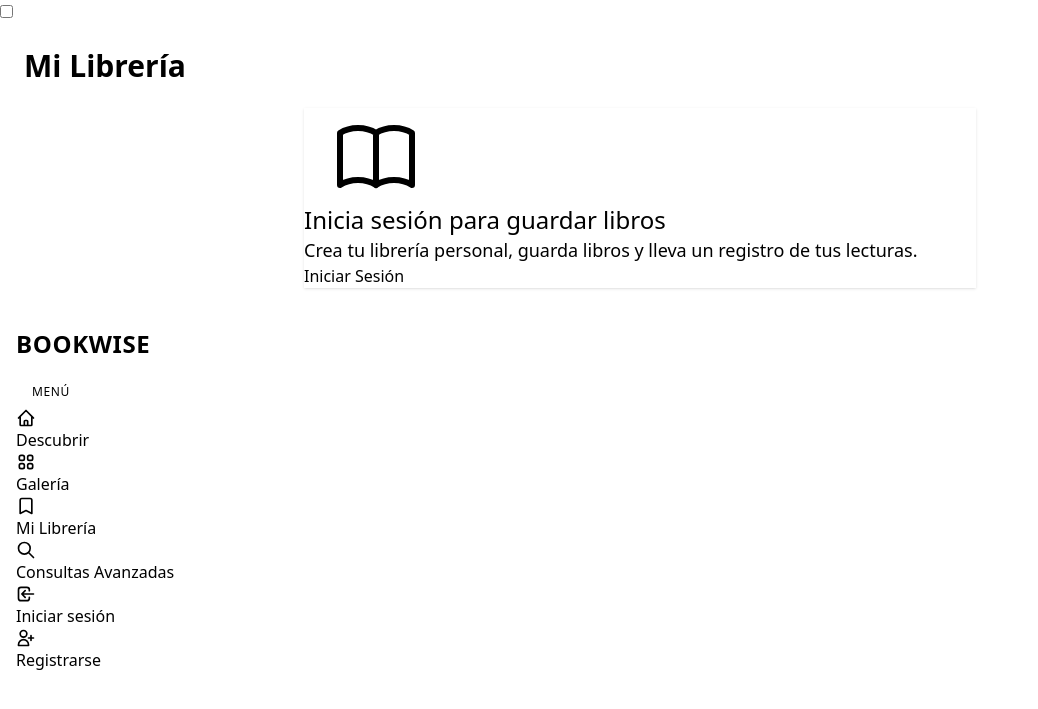
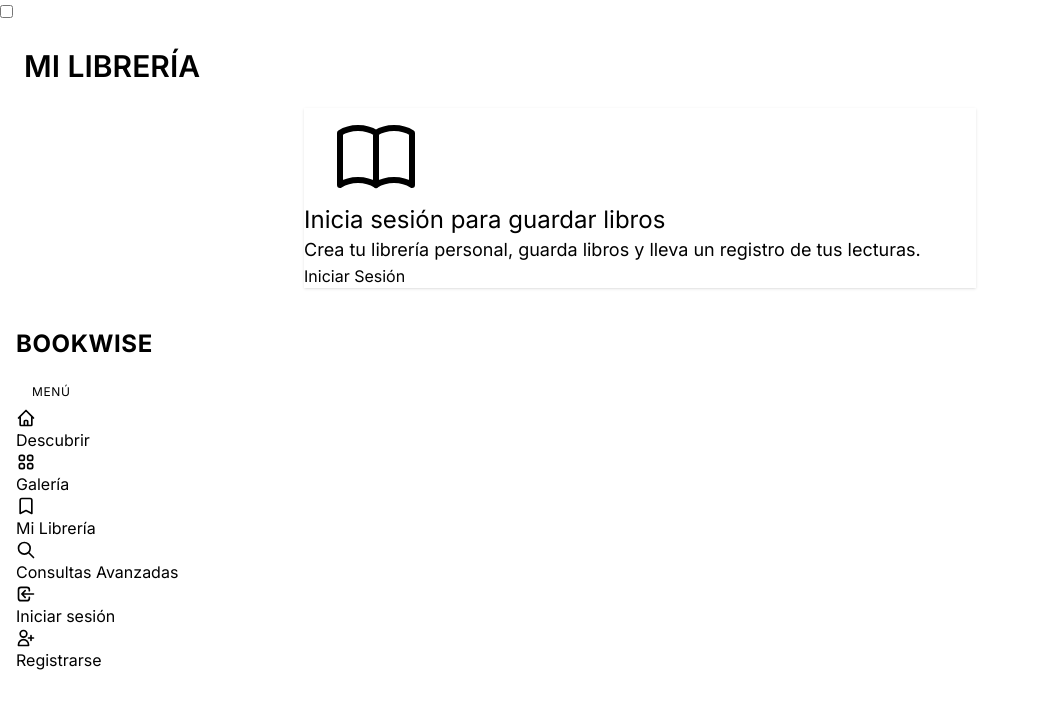
Before and after one commit to PDJ6975/Bookwise, a Django app: page /mi-libreria/ in a window 1280 px wide. Shown: the top 709 px of the page, without its empty margins (0-1038 px from the left). Run offline with Django 5.2, Linux system fonts and the light colour scheme; some libraries are stand-ins or nearby versions.

Commit message:
style: mejorar estilo frontend

```diff
--- a/main/recommender.py
+++ b/main/recommender.py
@@ -1,6 +1,6 @@
 # recommender.py
 """
-Sistema de Recomendación Basado en Contenido para BookWise.
+Sistema de Recomendación Basado en Contenido.
 
 Flujo del usuario:
 1. Añade libro a "Por Leer" (Mi Librería)
@@ -14,7 +14,6 @@ Algoritmo:
 4. Si no hay perfil -> mostrar los más populares
 """
 
-# Configurar Django si se ejecuta directamente
 if __name__ == '__main__':
     import os
     import django
--- a/main/templates/main/base.html
+++ b/main/templates/main/base.html
@@ -4,11 +4,18 @@
     <meta charset="UTF-8">
     <meta name="viewport" content="width=device-width, initial-scale=1.0">
     <title>{% block title %}BookWise{% endblock %}</title>
+    <!-- Google Fonts - Inter-->
+    <link rel="preconnect" href="https://fonts.googleapis.com">
+    <link rel="preconnect" href="https://fonts.gstatic.com" crossorigin>
+    <link href="https://fonts.googleapis.com/css2?family=Inter:wght@300;400;500;600;700&display=swap" rel="stylesheet">
     <!-- daisyUI + Tailwind CSS CDN -->
     <link href="https://cdn.jsdelivr.net/npm/daisyui@5" rel="stylesheet" type="text/css" />
     <link href="https://cdn.jsdelivr.net/npm/daisyui@5/themes.css" rel="stylesheet" type="text/css" />
     <script src="https://cdn.jsdelivr.net/npm/@tailwindcss/browser@4"></script>
     <style>
+        * {
+            font-family: 'Inter', sans-serif;
+        }
         .menu li a.active {
             background-color: oklch(var(--p));
             color: oklch(var(--pc));
@@ -18,14 +25,14 @@
         }
     </style>
 </head>
-<body>
+<body class="bg-base-200">
     <div class="drawer lg:drawer-open">
         <input id="sidebar-drawer" type="checkbox" class="drawer-toggle" />
 
         <!-- Contenido principal -->
         <div class="drawer-content flex flex-col">
             <!-- Navbar para móvil -->
-            <div class="navbar bg-base-100 lg:hidden">
+            <div class="navbar bg-base-200 lg:hidden">
                 <div class="flex-none">
                     <label for="sidebar-drawer" class="btn btn-square btn-ghost">
                         <svg xmlns="http://www.w3.org/2000/svg" fill="none" viewBox="0 0 24 24" class="inline-block w-6 h-6 stroke-current">
@@ -83,7 +90,7 @@
         <!-- Sidebar -->
         <div class="drawer-side">
             <label for="sidebar-drawer" aria-label="close sidebar" class="drawer-overlay"></label>
-            <div class="menu bg-base-100 min-h-full w-72 p-4 flex flex-col">
+            <div class="menu bg-base-200 min-h-full w-72 p-4 flex flex-col">
                 <!-- Logo -->
                 <div class="mb-6">
                     <h1 class="text-2xl font-bold tracking-wide">BOOKWISE</h1>
--- a/main/templates/main/buscar_avanzado.html
+++ b/main/templates/main/buscar_avanzado.html
@@ -4,7 +4,7 @@
 
 {% block content %}
 <div class="max-w-7xl mx-auto">
-    <h1 class="text-3xl font-bold mb-6">Realiza una Consulta</h1>
+    <h1 class="text-3xl font-semibold mb-6">REALIZA UNA CONSULTA</h1>
 
     <!-- Formulario de Búsqueda -->
     <form method="GET" action="{% url 'buscar_avanzado' %}" class="mb-8">
@@ -48,7 +48,7 @@
                     </div>
                 </div>
 
-                <!-- Collapse: Filtros Avanzados -->
+                <!-- Filtros Avanzados -->
                 <div class="collapse collapse-arrow bg-base-200">
                     <input type="checkbox" checked />
                     <div class="collapse-title font-semibold">
--- a/main/templates/main/mi_libreria.html
+++ b/main/templates/main/mi_libreria.html
@@ -3,7 +3,7 @@
 {% block title %}BookWise - Mi Librería{% endblock %}
 
 {% block content %}
-<h1 class="text-3xl font-bold mb-6">Mi Librería</h1>
+<h1 class="text-3xl font-semibold mb-6">MI LIBRERÍA</h1>
 
 {% if no_autenticado %}
 <!-- Mensaje para usuarios no autenticados -->
@@ -32,7 +32,7 @@
         <svg xmlns="http://www.w3.org/2000/svg" class="h-7 w-7 text-primary" fill="none" viewBox="0 0 24 24" stroke="currentColor">
             <path stroke-linecap="round" stroke-linejoin="round" stroke-width="2" d="M12 6.253v13m0-13C10.832 5.477 9.246 5 7.5 5S4.168 5.477 3 6.253v13C4.168 18.477 5.754 18 7.5 18s3.332.477 4.5 1.253m0-13C13.168 5.477 14.754 5 16.5 5c1.747 0 3.332.477 4.5 1.253v13C19.832 18.477 18.247 18 16.5 18c-1.746 0-3.332.477-4.5 1.253" />
         </svg>
-        <h2 class="text-2xl font-bold">Por Leer</h2>
+        <h2 class="text-2xl font-bold">POR LEER</h2>
         <span class="badge badge-lg">{{ por_leer|length }}</span>
     </div>
 
@@ -113,7 +113,7 @@
         {% endfor %}
     </div>
     {% else %}
-    <div class="card bg-base-200 shadow-sm">
+    <div class="card bg-base-100 shadow-sm">
         <div class="card-body items-center text-center py-12">
             <svg xmlns="http://www.w3.org/2000/svg" class="h-16 w-16 text-base-content/30 mb-4" fill="none" viewBox="0 0 24 24" stroke="currentColor">
                 <path stroke-linecap="round" stroke-linejoin="round" stroke-width="1.5" d="M12 6.253v13m0-13C10.832 5.477 9.246 5 7.5 5S4.168 5.477 3 6.253v13C4.168 18.477 5.754 18 7.5 18s3.332.477 4.5 1.253m0-13C13.168 5.477 14.754 5 16.5 5c1.747 0 3.332.477 4.5 1.253v13C19.832 18.477 18.247 18 16.5 18c-1.746 0-3.332.477-4.5 1.253" />
@@ -132,7 +132,7 @@
         <svg xmlns="http://www.w3.org/2000/svg" class="h-7 w-7 text-success" fill="none" viewBox="0 0 24 24" stroke="currentColor">
             <path stroke-linecap="round" stroke-linejoin="round" stroke-width="2" d="M9 12l2 2 4-4m6 2a9 9 0 11-18 0 9 9 0 0118 0z" />
         </svg>
-        <h2 class="text-2xl font-bold">Leídos</h2>
+        <h2 class="text-2xl font-bold">LEÍDOS</h2>
         <span class="badge badge-lg badge-success">{{ leidos|length }}</span>
     </div>
 
@@ -168,7 +168,7 @@
         {% endfor %}
     </div>
     {% else %}
-    <div class="card bg-base-200 shadow-sm">
+    <div class="card bg-base-100 shadow-sm">
         <div class="card-body items-center text-center py-12">
             <svg xmlns="http://www.w3.org/2000/svg" class="h-16 w-16 text-base-content/30 mb-4" fill="none" viewBox="0 0 24 24" stroke="currentColor">
                 <path stroke-linecap="round" stroke-linejoin="round" stroke-width="1.5" d="M9 12l2 2 4-4m6 2a9 9 0 11-18 0 9 9 0 0118 0z" />
--- a/main/whoosh_utils.py
+++ b/main/whoosh_utils.py
@@ -179,8 +179,6 @@ def buscar_por_genero(genero, limite=50):
     """Busca libros de un género específico usando búsqueda filtrada"""
     return buscar_filtrado(generos=[genero], limite=limite)
 
-
-# Para probar directamente
 if __name__ == '__main__':
 
     print("=== Creando índice con datos de scraping ===\n")
```
Also changed, not shown: main/templates/main/galeria.html (+8 -5 lines), main/templates/main/index.html (+4 -6 lines), 1 other file.
